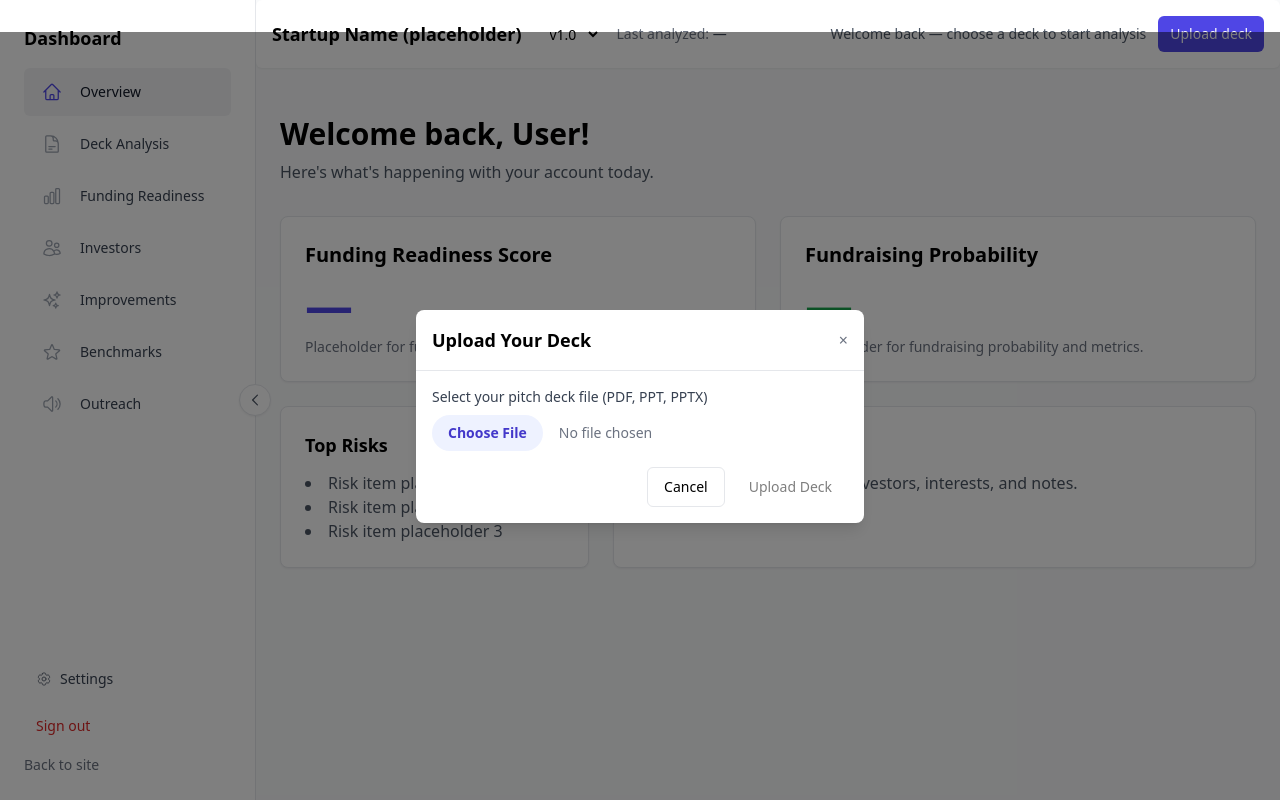
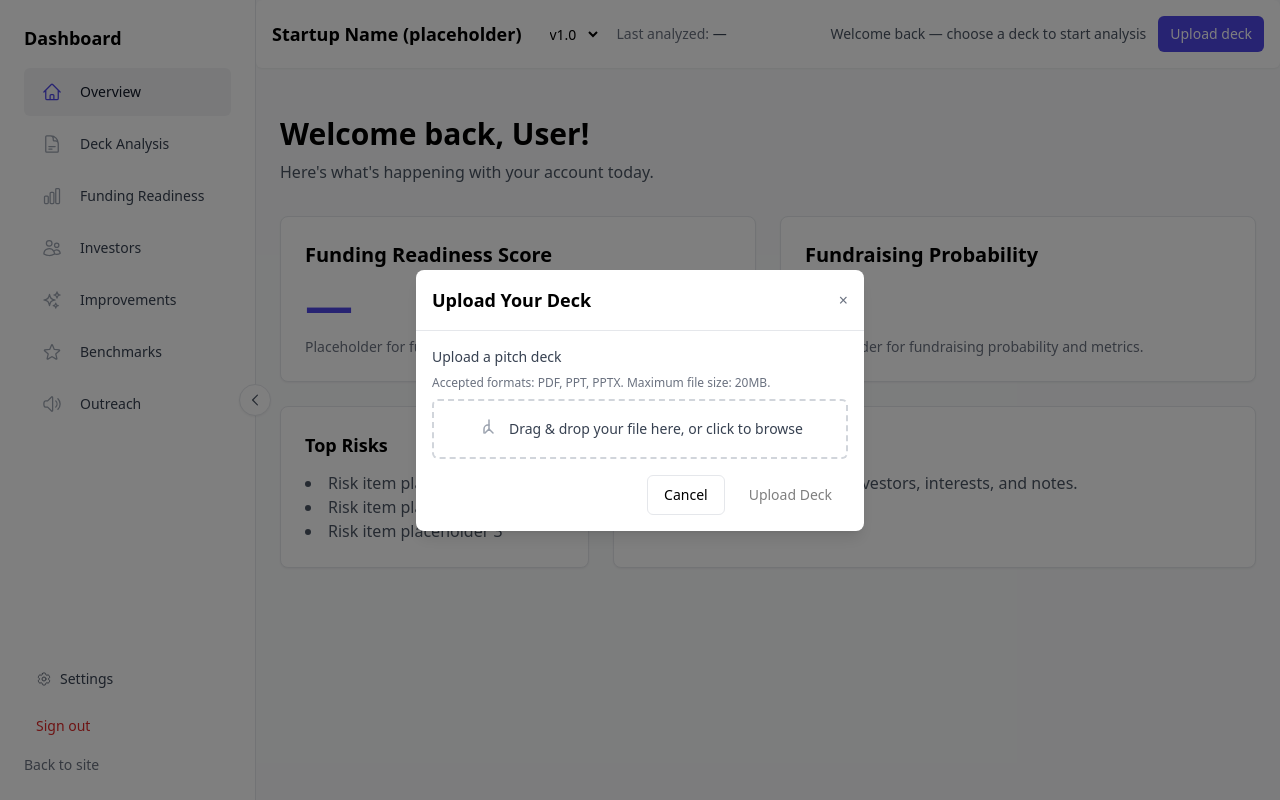
Before and after one commit to Levara-AlphaEye/MVP, a Next.js app in the folder alphaeye/: page /dashboard in a window 1280 px wide. Both pictures are taken after a click on the button "Upload deck". Built offline with nearby package versions, Linux system fonts and the light colour scheme.

Commit message:
feat: upload deck tab popup

```diff
--- a/alphaeye/app/dashboard/page.tsx
+++ b/alphaeye/app/dashboard/page.tsx
@@ -1,10 +1,6 @@
-'use client';
-
-import { UploadDeckModal } from '../../components/UploadDeckModal';
-import { useUploadDeck } from '../../components/UploadDeckContext';
+"use client";
 
 export default function Dashboard() {
-  const { isModalOpen, closeModal } = useUploadDeck();
 
   return (
     <div className="space-y-8">
@@ -52,10 +48,6 @@ export default function Dashboard() {
         </div>
       </div>
 
-      <UploadDeckModal
-        isOpen={isModalOpen}
-        onClose={closeModal}
-      />
     </div>
   );
 }
--- a/alphaeye/components/UploadDeckContext.tsx
+++ b/alphaeye/components/UploadDeckContext.tsx
@@ -1,6 +1,7 @@
 'use client';
 
 import React, { createContext, useContext, useState, ReactNode } from 'react';
+import { UploadDeckModal } from './UploadDeckModal';
 
 interface UploadDeckContextType {
   isModalOpen: boolean;
@@ -31,6 +32,8 @@ export const UploadDeckProvider: React.FC<UploadDeckProviderProps> = ({ children
   return (
     <UploadDeckContext.Provider value={{ isModalOpen, openModal, closeModal }}>
       {children}
+      {/* Render modal at provider level so it's available on all dashboard pages */}
+      <UploadDeckModal isOpen={isModalOpen} onClose={closeModal} />
     </UploadDeckContext.Provider>
   );
 };
--- a/alphaeye/components/UploadDeckModal.tsx
+++ b/alphaeye/components/UploadDeckModal.tsx
@@ -1,4 +1,4 @@
-import React, { useState } from 'react';
+import React, { useState, useCallback } from 'react';
 import { Modal } from './ui/modal';
 import { buttonVariants } from './ui/button';
 
@@ -10,16 +10,67 @@ interface UploadDeckModalProps {
 export const UploadDeckModal: React.FC<UploadDeckModalProps> = ({ isOpen, onClose }) => {
   const [selectedFile, setSelectedFile] = useState<File | null>(null);
   const [isUploading, setIsUploading] = useState(false);
+  const [error, setError] = useState<string | null>(null);
+  const [dragActive, setDragActive] = useState(false);
+
+  const allowedExt = ['.pdf', '.ppt', '.pptx']
+  const maxSizeBytes = 20 * 1024 * 1024 // 20MB
+
+  const validateFile = (file: File) => {
+    const name = file.name.toLowerCase()
+    if (!allowedExt.some(ext => name.endsWith(ext))) {
+      return 'Invalid file type. Please upload a PDF, PPT or PPTX file.'
+    }
+    if (file.size > maxSizeBytes) {
+      return 'File is too large. Maximum allowed size is 20MB.'
+    }
+    return null
+  }
 
   const handleFileChange = (event: React.ChangeEvent<HTMLInputElement>) => {
     const file = event.target.files?.[0];
     if (file) {
-      setSelectedFile(file);
+      const err = validateFile(file)
+      setError(err)
+      if (!err) setSelectedFile(file)
+      else setSelectedFile(null)
     }
   };
 
+  const handleDrop = useCallback((e: React.DragEvent<HTMLDivElement>) => {
+    e.preventDefault()
+    e.stopPropagation()
+    setDragActive(false)
+    const file = e.dataTransfer.files?.[0]
+    if (file) {
+      const err = validateFile(file)
+      setError(err)
+      if (!err) setSelectedFile(file)
+      else setSelectedFile(null)
+    }
+  }, [])
+
+  const handleDragOver = useCallback((e: React.DragEvent<HTMLDivElement>) => {
+    e.preventDefault()
+    e.stopPropagation()
+    setDragActive(true)
+  }, [])
+
+  const handleDragLeave = useCallback((e: React.DragEvent<HTMLDivElement>) => {
+    e.preventDefault()
+    e.stopPropagation()
+    setDragActive(false)
+  }, [])
+
   const handleUpload = async () => {
     if (!selectedFile) return;
+
+    // final validation before upload
+    const err = validateFile(selectedFile)
+    if (err) {
+      setError(err)
+      return
+    }
 
     setIsUploading(true);
     // TODO: Implement actual upload logic here
@@ -37,21 +88,44 @@ export const UploadDeckModal: React.FC<UploadDeckModalProps> = ({ isOpen, onClos
       <div className="space-y-4">
         <div>
           <label htmlFor="deck-file" className="block text-sm font-medium text-gray-700 mb-2">
-            Select your pitch deck file (PDF, PPT, PPTX)
+            Upload a pitch deck
           </label>
+          <p className="text-xs text-gray-500 mb-2">Accepted formats: <span className="font-medium">PDF, PPT, PPTX</span>. Maximum file size: <span className="font-medium">20MB</span>.</p>
+
+          <div
+            onDrop={handleDrop}
+            onDragOver={handleDragOver}
+            onDragEnter={handleDragOver}
+            onDragLeave={handleDragLeave}
+            className={`w-full rounded-md border-2 ${dragActive ? 'border-indigo-400 bg-indigo-50' : 'border-dashed border-gray-300 bg-white'} p-4 text-center cursor-pointer`}
+            aria-label="Drag and drop your deck here or click to select"
+            onClick={() => document.getElementById('deck-file')?.click()}
+          >
+            <div className="flex items-center justify-center space-x-2">
+              <svg className="h-6 w-6 text-gray-400" viewBox="0 0 24 24" fill="none" aria-hidden>
+                <path d="M7 16v-4a4 4 0 014-4h1" stroke="currentColor" strokeWidth="1.5" strokeLinecap="round" strokeLinejoin="round" />
+                <path d="M16 16l-4-4-4 4" stroke="currentColor" strokeWidth="1.5" strokeLinecap="round" strokeLinejoin="round" />
+                <path d="M12 3v9" stroke="currentColor" strokeWidth="1.5" strokeLinecap="round" strokeLinejoin="round" />
+              </svg>
+              <div className="text-sm text-gray-700">Drag & drop your file here, or click to browse</div>
+            </div>
             <input
               id="deck-file"
               type="file"
               accept=".pdf,.ppt,.pptx"
               onChange={handleFileChange}
-            className="block w-full text-sm text-gray-500 file:mr-4 file:py-2 file:px-4 file:rounded-full file:border-0 file:text-sm file:font-semibold file:bg-indigo-50 file:text-indigo-700 hover:file:bg-indigo-100"
+              className="hidden"
             />
           </div>
+
+          {error && (
+            <div className="mt-2 text-sm text-red-600">{error}</div>
+          )}
+
           {selectedFile && (
-          <div className="text-sm text-gray-600">
-            Selected: {selectedFile.name}
+            <div className="mt-2 text-sm text-gray-600">Selected: {selectedFile.name}</div>
+          )}
         </div>
-        )}
         <div className="flex justify-end space-x-2">
           <button
             onClick={onClose}
```
Lines whose indentation alone changed are shown as unchanged.
